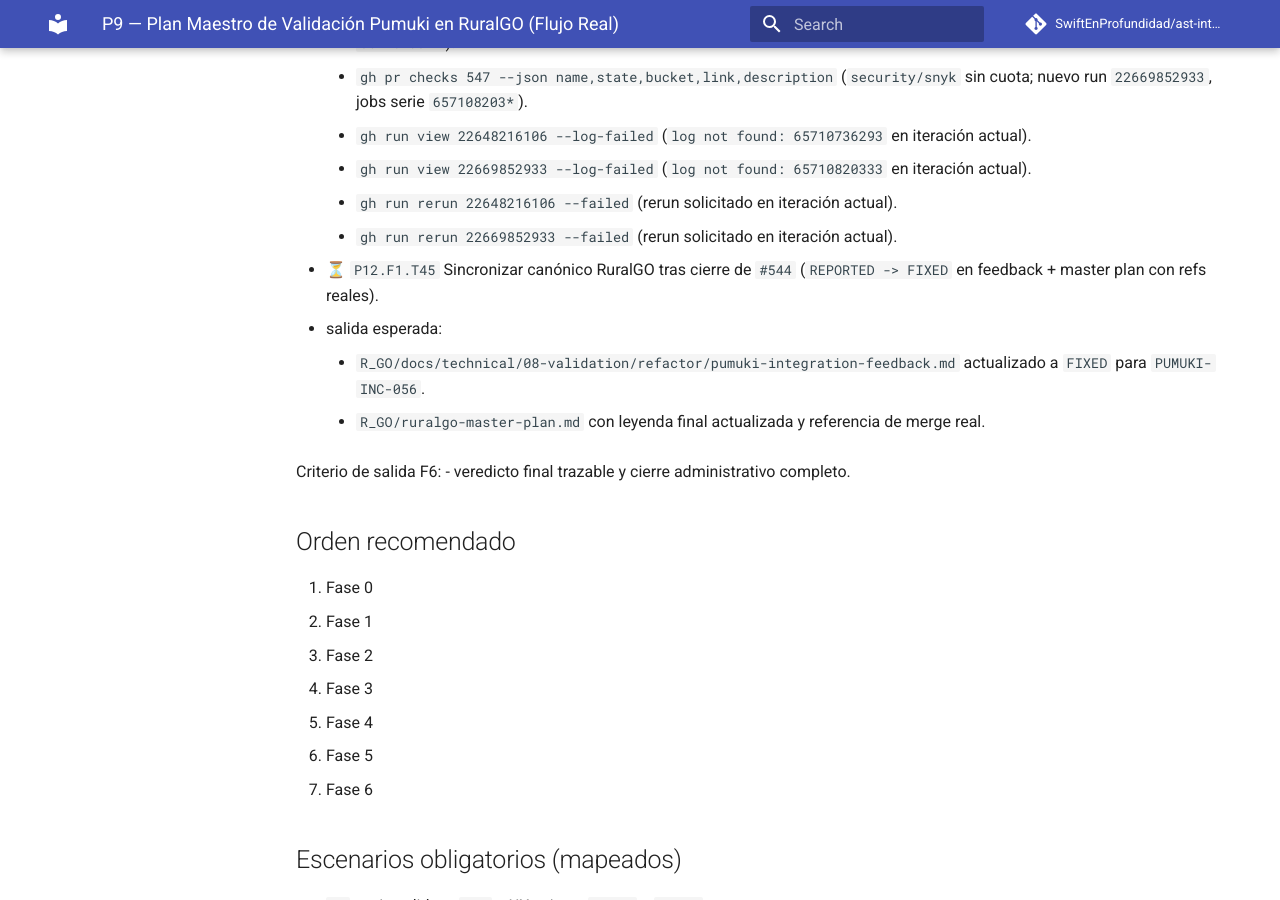
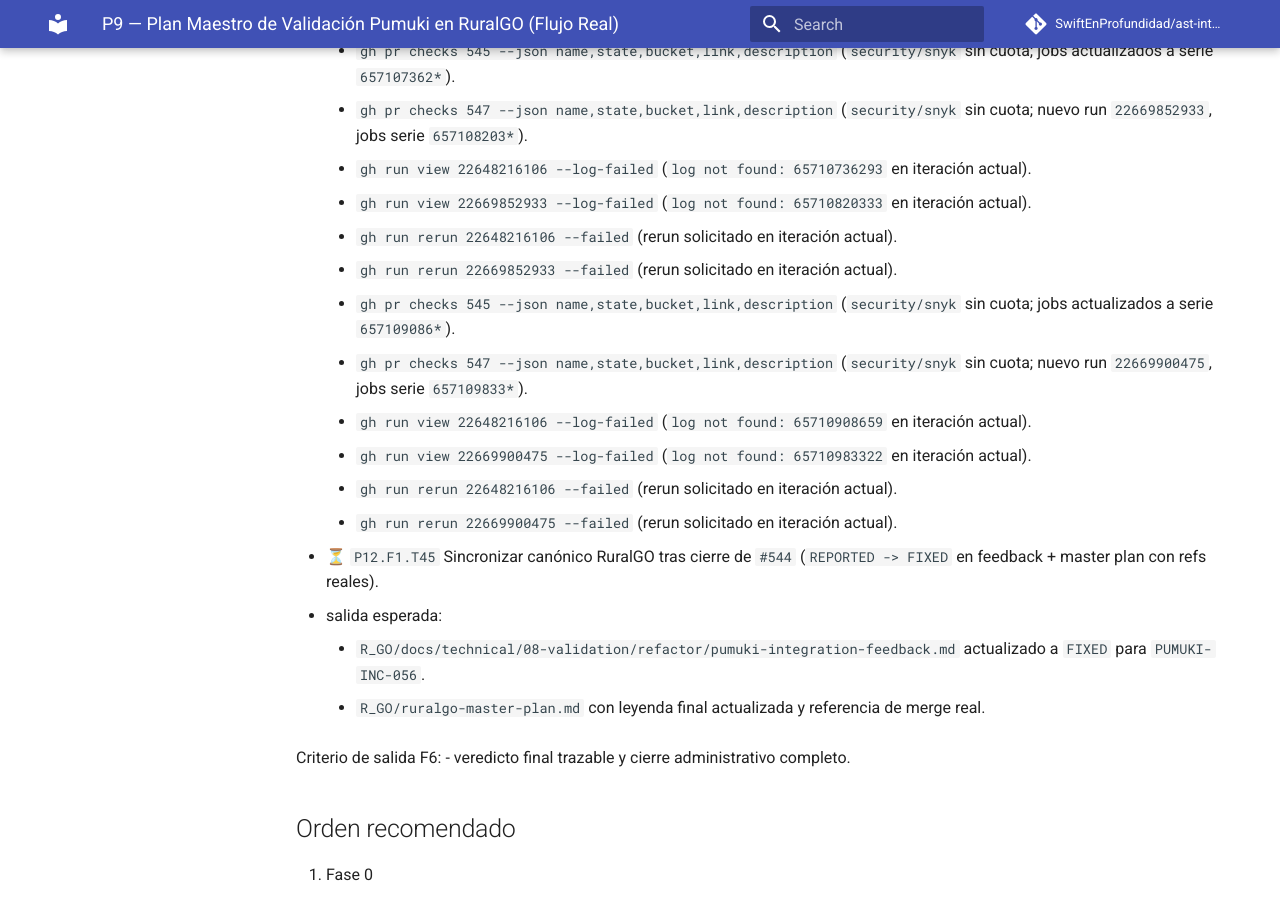
Before and after one commit to SwiftEnProfundidad/ast-intelligence-hooks, an MkDocs documentation site: the page built from docs/seguimiento-completo-validacion-ruralgo-03-03-2026.md, in a window 1280 px wide and 900 px high, scrolled down 57954 px. Built offline with MkDocs 1.6.1 and Material for MkDocs 9.7.7, drawn with Linux system fonts in a browser that asks for light colours; comment, search, counter and statistics services are not loaded; some of the changed text lies outside the part shown.

Commit message:
docs(validation): append latest t47 remote-ci heartbeat

```diff
--- a/docs/seguimiento-completo-validacion-ruralgo-03-03-2026.md
+++ b/docs/seguimiento-completo-validacion-ruralgo-03-03-2026.md
@@ -1407,6 +1407,7 @@ Criterio de salida F5:
       - `https://github.com/SwiftEnProfundidad/ast-intelligence-hooks/issues/546#issuecomment-3997308456`
       - `https://github.com/SwiftEnProfundidad/ast-intelligence-hooks/issues/546#issuecomment-3997316576`
       - `https://github.com/SwiftEnProfundidad/ast-intelligence-hooks/issues/546#issuecomment-3997323683`
+      - `https://github.com/SwiftEnProfundidad/ast-intelligence-hooks/issues/546#issuecomment-3997332121`
     - evidencia de bloqueo vigente:
       - `gh run view 22648407847` (`billing lock` en GitHub Actions).
       - `gh run view 22648597740` (`billing lock` persistente tras rerun/retrigger).
@@ -1620,6 +1621,12 @@ Criterio de salida F5:
       - `gh run view 22669852933 --log-failed` (`log not found: 65710820333` en iteración actual).
       - `gh run rerun 22648216106 --failed` (rerun solicitado en iteración actual).
       - `gh run rerun 22669852933 --failed` (rerun solicitado en iteración actual).
+      - `gh pr checks 545 --json name,state,bucket,link,description` (`security/snyk` sin cuota; jobs actualizados a serie `657109086*`).
+      - `gh pr checks 547 --json name,state,bucket,link,description` (`security/snyk` sin cuota; nuevo run `22669900475`, jobs serie `657109833*`).
+      - `gh run view 22648216106 --log-failed` (`log not found: 65710908659` en iteración actual).
+      - `gh run view 22669900475 --log-failed` (`log not found: 65710983322` en iteración actual).
+      - `gh run rerun 22648216106 --failed` (rerun solicitado en iteración actual).
+      - `gh run rerun 22669900475 --failed` (rerun solicitado en iteración actual).
 
 - ⏳ `P12.F1.T45` Sincronizar canónico RuralGO tras cierre de `#544` (`REPORTED -> FIXED` en feedback + master plan con refs reales).
   - salida esperada:
```
